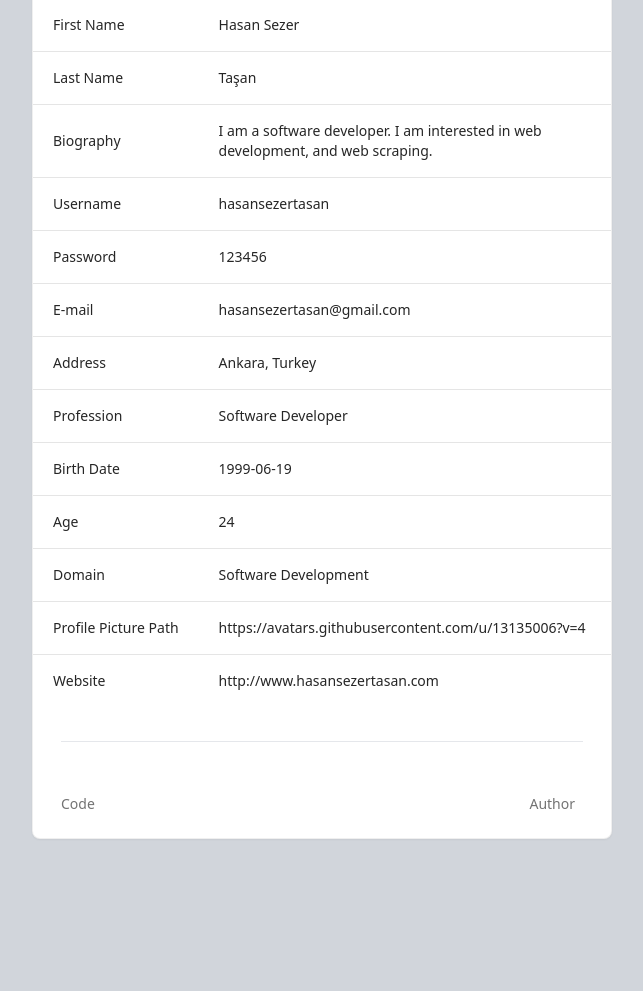
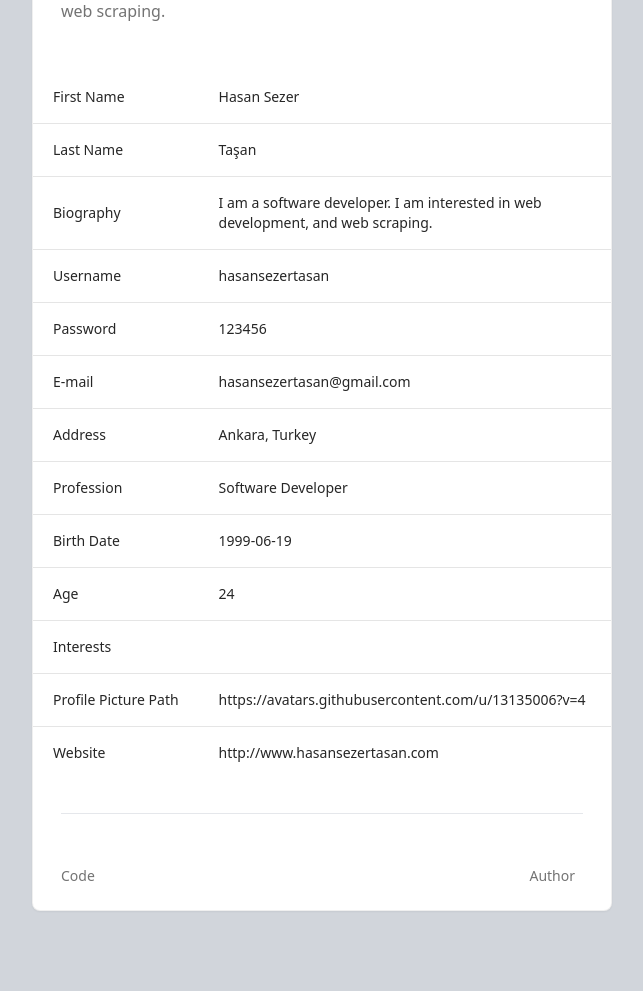
Before and after one commit to hasansezertasan/random-profile, a FastAPI app: page / in a window 1280 px wide. Shown: the part 666-1657 px from the top of the page, without its empty margins (318-961 px from the left). Before the commit the page ends 1505 px from the top, so only its background shows below. Run offline with FastAPI, Linux system fonts and the light colour scheme; some libraries are stand-ins or nearby versions.

Commit message:
Upgrade the UI

```diff
--- a/app/templates/index.html
+++ b/app/templates/index.html
@@ -4,19 +4,23 @@
         <meta charset="UTF-8">
         <meta http-equiv="X-UA-Compatible" content="IE=edge">
         <meta name="viewport" content="width=device-width, initial-scale=1.0">
-        <style>
-        [x-cloak] {
-            display: none
-        }
-        </style>
         <title>Random Profile</title>
-        <!-- Include the TailwindCSS library on your page -->
         <script src="https://cdn.tailwindcss.com"></script>
     </head>
     <body>
         <div class="flex items-start justify-center h-full bg-gray-300 antialiased">
             <div class="container my-20 flex items-center justify-center w-full max-w-full">
                 <div class="rounded-lg overflow-hidden border border-neutral-200/60 bg-white text-neutral-700 shadow-sm w-[580px]">
+                    <div class="relative pb-6 p-7">
+                        <div class="flex items-center justify-between pr-2 text-neutral-500">
+                            <a href="https://github.com/hasansezertasan/random-profile"
+                               target="_blank"
+                               class="text-sm hover:underline">Code</a>
+                            <a href="https://github.com/hasansezertasan"
+                               target="_blank"
+                               class="text-sm hover:underline">Author</a>
+                        </div>
+                    </div>
                     <div class="relative">
                         <img src="{{ data.profile_picture }}"
                              class="w-full h-auto"
@@ -72,8 +76,8 @@
                                     <td class="px-5 py-4 text-sm whitespace-wrap">{{ data.age }}</td>
                                 </tr>
                                 <tr class="text-neutral-800">
-                                    <td class="px-5 py-4 text-sm font-medium whitespace-nowrap">Domain</td>
-                                    <td class="px-5 py-4 text-sm whitespace-wrap">{{ data.domain }}</td>
+                                    <td class="px-5 py-4 text-sm font-medium whitespace-nowrap">Interests</td>
+                                    <td class="px-5 py-4 text-sm whitespace-wrap">{{ data.interests | join(", ") }}</td>
                                 </tr>
                                 <tr class="text-neutral-800">
                                     <td class="px-5 py-4 text-sm font-medium whitespace-nowrap">Profile Picture Path</td>
@@ -91,8 +95,12 @@
                     </div>
                     <div class="relative pb-6 p-7">
                         <div class="flex items-center justify-between pr-2 text-neutral-500">
-                            <a href="https://github.com/hasansezertasan/random-profile" target="_blank" class="text-sm hover:underline">Code</a>
-                            <a href="https://github.com/hasansezertasan" target="_blank" class="text-sm hover:underline">Author</a>
+                            <a href="https://github.com/hasansezertasan/random-profile"
+                               target="_blank"
+                               class="text-sm hover:underline">Code</a>
+                            <a href="https://github.com/hasansezertasan"
+                               target="_blank"
+                               class="text-sm hover:underline">Author</a>
                         </div>
                     </div>
                 </div>
```
